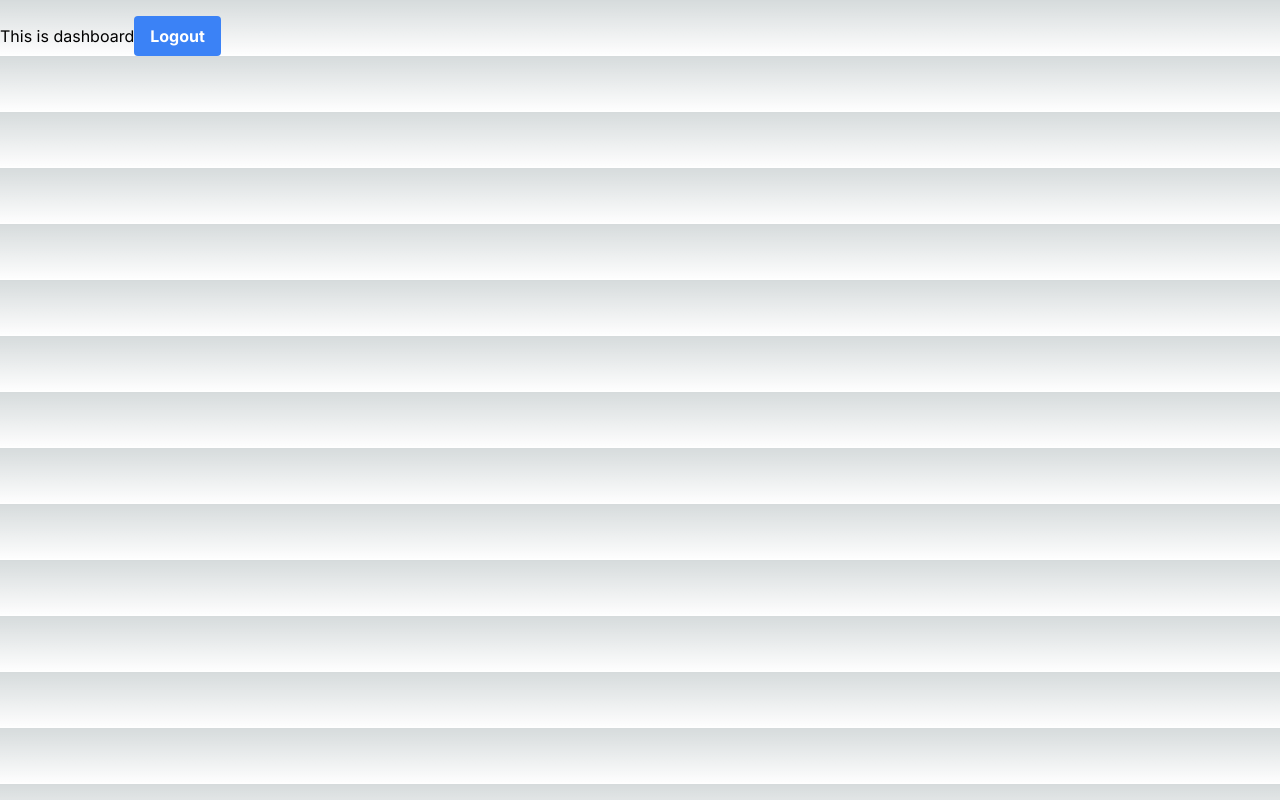
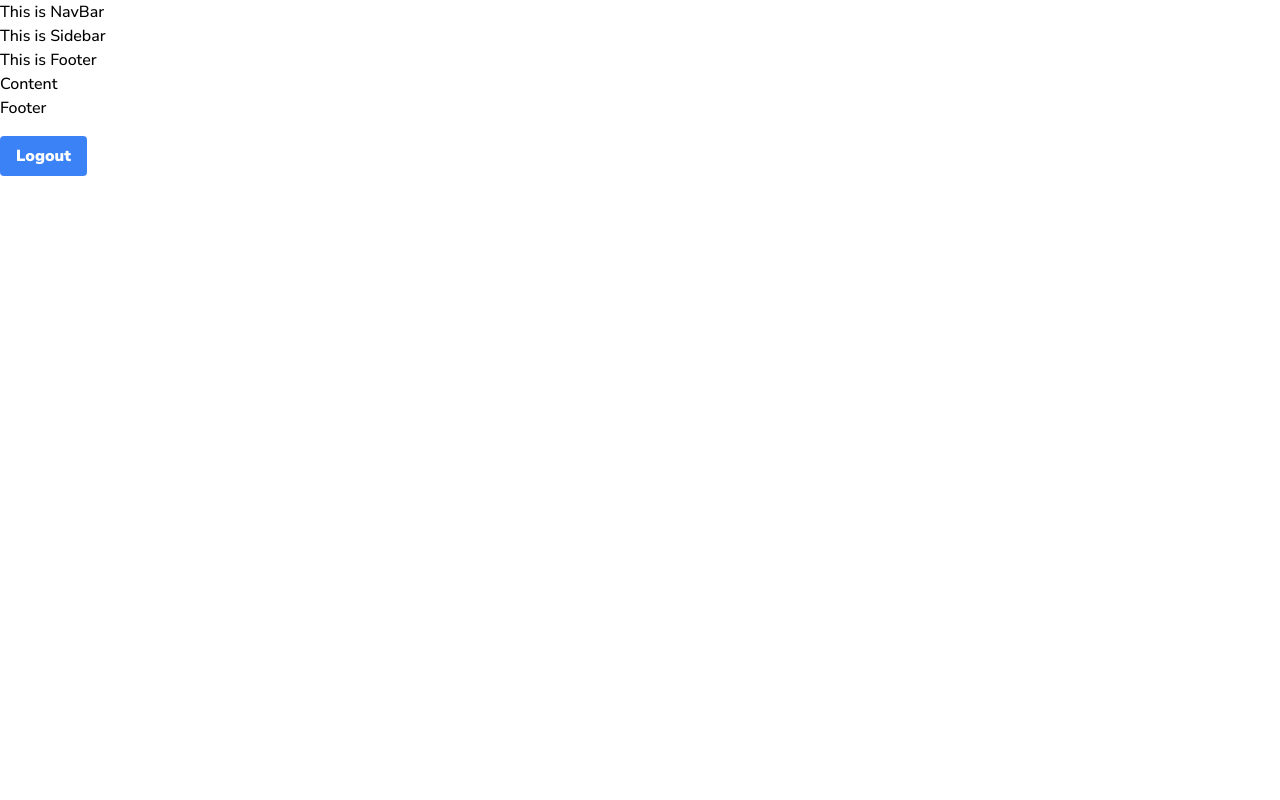
Before and after one commit to imabhi01/nextjs-assignment, a Next.js app: page / in a window 1280 px wide. Built offline with nearby package versions, Linux system fonts and the light colour scheme.

Commit message:
frontend design for the dashboard

```diff
--- a/src/app/globals.css
+++ b/src/app/globals.css
@@ -1,27 +1,22 @@
+@import url('https://fonts.googleapis.com/css2?family=Nunito+Sans:opsz,wght@6..12,200;6..12,500;6..12,600;6..12,900&display=swap');
+
+*{
+    margin: 0;
+    padding: 0;
+    box-sizing: border-box;
+    font-family: 'Nunito Sans', sans-serif;
+}
+
+a{
+    color:inherit;
+    text-decoration: none;
+}
+
+/* body{
+    max-width: 100vh;
+    overflow: hidden;
+} */
+
 @tailwind base;
 @tailwind components;
 @tailwind utilities;
-
-:root {
-  --foreground-rgb: 0, 0, 0;
-  --background-start-rgb: 214, 219, 220;
-  --background-end-rgb: 255, 255, 255;
-}
-
-@media (prefers-color-scheme: dark) {
-  :root {
-    --foreground-rgb: 255, 255, 255;
-    --background-start-rgb: 0, 0, 0;
-    --background-end-rgb: 0, 0, 0;
-  }
-}
-
-body {
-  color: rgb(var(--foreground-rgb));
-  background: linear-gradient(
-      to bottom,
-      transparent,
-      rgb(var(--background-end-rgb))
-    )
-    rgb(var(--background-start-rgb));
-}
--- a/src/app/login/page.tsx
+++ b/src/app/login/page.tsx
@@ -3,11 +3,6 @@ import Link from "next/link";
 import React, {useEffect} from "react";
 import {useRouter} from "next/navigation";
 import axios from "axios";
-import { toast } from "react-hot-toast";
-
-
-
-
 
 export default function LoginPage() {
     const router = useRouter();
@@ -19,17 +14,14 @@ export default function LoginPage() {
     const [buttonDisabled, setButtonDisabled] = React.useState(false);
     const [loading, setLoading] = React.useState(false);
 
-
     const onLogin = async () => {
         try {
             setLoading(true);
             const response = await axios.post("/api/users/login", user);
             console.log("Login success", response.data);
-            toast.success("Login success");
             router.push("/");
         } catch (error:any) {
             console.log("Login failed", error.message);
-            toast.error(error.message);
         } finally{
         setLoading(false);
         }
--- a/src/app/page.tsx
+++ b/src/app/page.tsx
@@ -2,8 +2,10 @@
 import axios from "axios";
 import Link from "next/link";
 import React, {useState} from "react";
-import {toast} from "react-hot-toast";
 import {useRouter} from "next/navigation";
+import NavBar from '@/components/Navbar/NavBar'
+import SideBar from '@/components/Sidebar/SideBar'
+import Footer from '@/components/Footer/Footer'
 
 export default function Home() {
   const router = useRouter()
@@ -14,13 +16,16 @@ export default function Home() {
       router.push('/login')
     } catch (error:any) {
       console.log(error.message);
-      toast.error(error.message)
     }
   }
 
   return (
     <div>
-      This is dashboard
+      <NavBar></NavBar>
+      <SideBar></SideBar>
+      <Footer></Footer>
+      <p>Content</p>
+      <p>Footer</p>
       <button
         onClick={logout}
         className="bg-blue-500 mt-4 hover:bg-blue-700 text-white font-bold py-2 px-4 rounded"
--- a/src/app/signup/page.tsx
+++ b/src/app/signup/page.tsx
@@ -3,10 +3,6 @@ import Link from "next/link";
 import React, { useEffect } from "react";
 import {useRouter} from "next/navigation";
 import axios from "axios";
-import { toast } from "react-hot-toast";
-
-
-
 
 export default function SignupPage() {
     const router = useRouter();
@@ -27,8 +23,6 @@ export default function SignupPage() {
 
         } catch (error:any) {
             console.log("Signup failed", error.message);
-
-            toast.error(error.message);
         }finally {
             setLoading(false);
         }
--- /dev/null
+++ b/src/components/Footer/Footer.tsx
@@ -0,0 +1,8 @@
+
+export default function Footer() {
+    return(
+        <>
+        <p>This is Footer</p>
+        </>
+    )
+}
--- /dev/null
+++ b/src/components/Navbar/NavBar.tsx
@@ -0,0 +1,24 @@
+"use client";
+import axios from "axios";
+import Link from "next/link";
+import React, {useState} from "react";
+import {useRouter} from "next/navigation";
+
+export default function NavBar() {
+    const router = useRouter();
+    const logout = async () => {
+        try {
+            await axios.get('/api/users/logout')
+            alert('Logout successful')
+            router.push('/login')
+        } catch (error:any) {
+            console.log(error.message);
+        }
+    }
+
+    return(
+        <>
+        This is NavBar
+        </>
+    )
+}
--- /dev/null
+++ b/src/components/Sidebar/SideBar.tsx
@@ -0,0 +1,7 @@
+export default async function Sidebar(){
+    return (
+        <>
+        <p>This is Sidebar</p>
+        </>
+    )
+}
--- a/tailwind.config.js
+++ b/tailwind.config.js
@@ -7,11 +7,7 @@ module.exports = {
   ],
   theme: {
     extend: {
-      backgroundImage: {
-        'gradient-radial': 'radial-gradient(var(--tw-gradient-stops))',
-        'gradient-conic':
-          'conic-gradient(from 180deg at 50% 50%, var(--tw-gradient-stops))',
-      },
+
     },
   },
   plugins: [],
```
